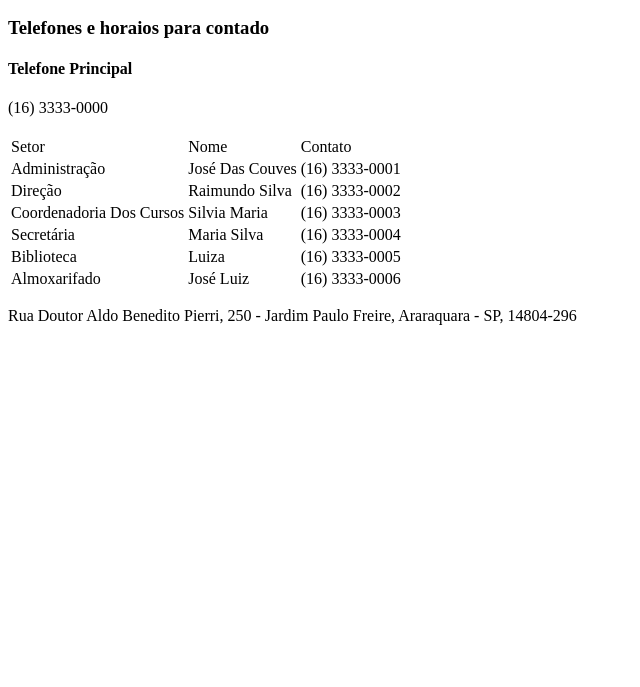
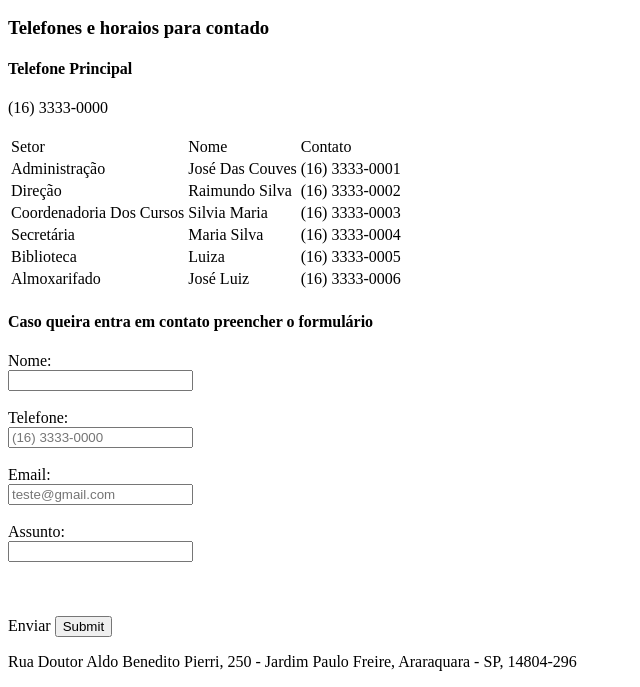
Before and after one commit to JeanIfsp/Atividade5, a plain HTML site: page contato.html in a window 1280 px wide. Shown: the part 402-1089 px from the top of the page, without its empty margins (0-640 px from the left). Before the commit the page ends 800 px from the top, so only its background shows below. Drawn offline with Linux system fonts and the light colour scheme.

Commit message:
Addwd form to information

```diff
--- a/contato.html
+++ b/contato.html
@@ -66,6 +66,30 @@
           </tr>
         </table>
       </section>
+      <section>
+        <h4>Caso queira entra em contato preencher o formulário</h4>
+        <form>
+          <label>Nome:</label>
+          <br>
+          <input type="text" name="letras" id="letras" required pattern="[a-zA-Z\s]+$">
+          <br><br>
+          <label>Telefone:</label>
+          <br>
+          <input placeholder="(16) 3333-0000" type="text" name="tel" id="tel" required pattern="\([0-9]{2}\) [0-9]{4,5}-[0-9]{4}$" title="(16) 91234-5678">
+          <br><br>
+          <label>Email:</label>
+          <br>
+          <input type="text" placeholder="teste@gmail.com">
+          <br><br>
+          <label>Assunto:</label>
+          <br>
+          <input type="text" name="assunto" id="assunto" required>
+          <br><br>
+          <br><br>
+          <label>Enviar</label>
+          <input type="submit">
+        </form>
+      </section>
     </main>
     <footer>
       <p>Rua Doutor Aldo Benedito Pierri, 250 - Jardim Paulo Freire, Araraquara - SP, 14804-296</p>
```
